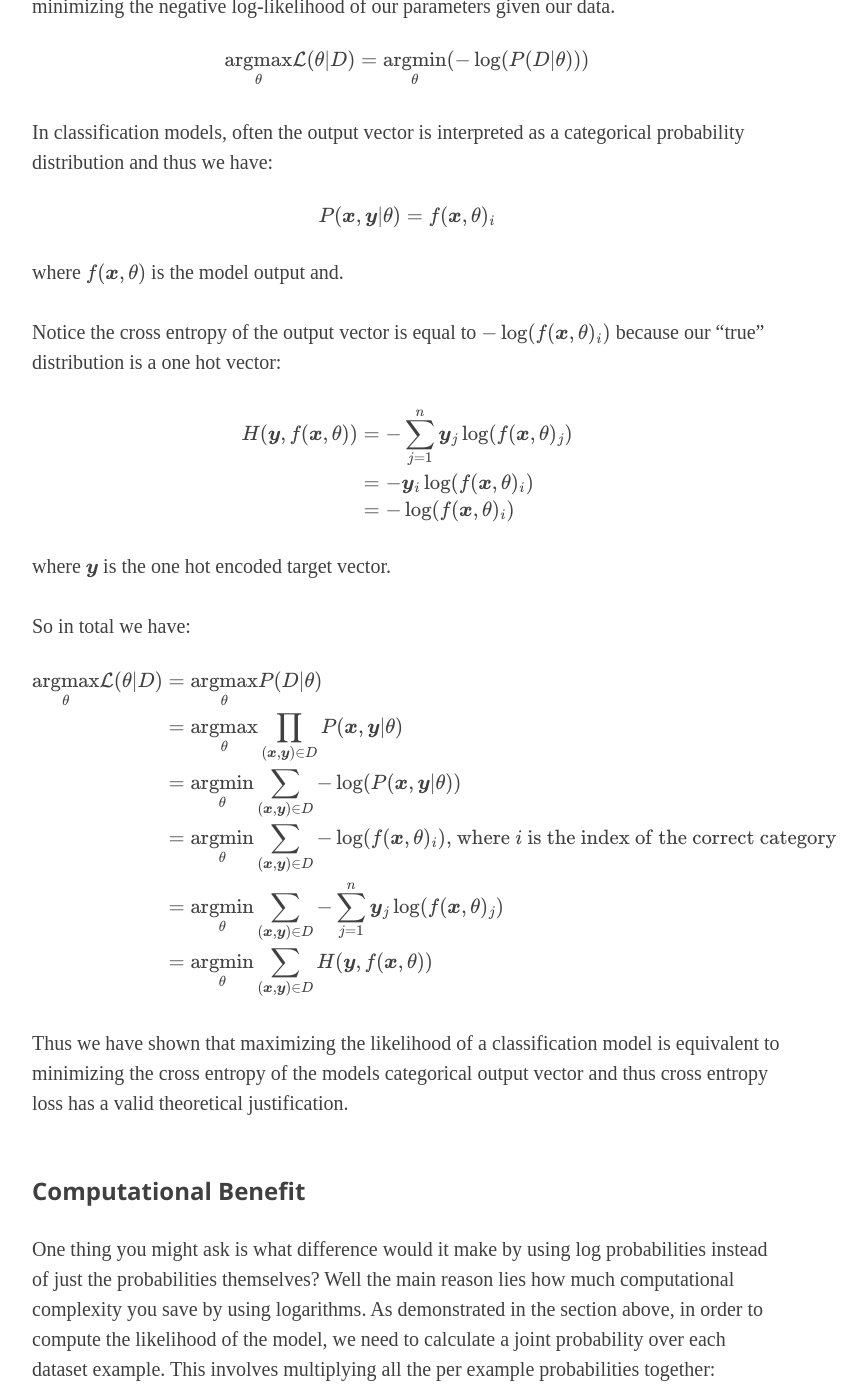
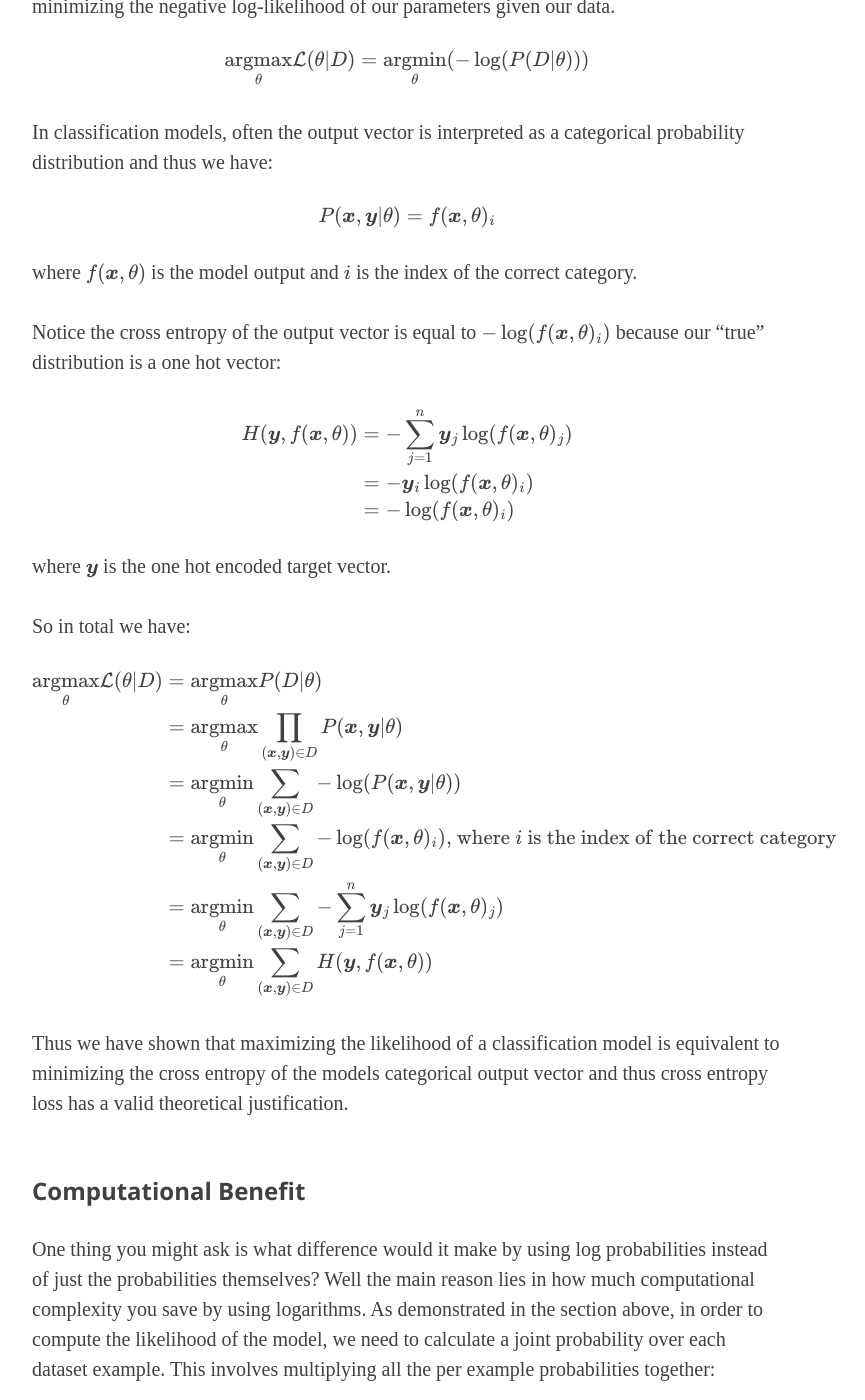
Before and after one commit to kobejean/kobejean.github.io, a Jekyll site: the page built from _posts/2019-07-22-cross-entropy-loss.md, in a window 1280 px wide and 1400 px high, scrolled down 1211 px. Shown: the whole window, without its empty margins (233-1098 px from the left). Built offline with Jekyll 4.4.1, drawn with Linux system fonts in a browser that asks for light colours; nearby versions of some CDN libraries; formulas are drawn with MathJax 3.

Commit message:
Update 2019-07-22-cross-entropy-loss.md

```diff
--- a/_posts/2019-07-22-cross-entropy-loss.md
+++ b/_posts/2019-07-22-cross-entropy-loss.md
@@ -63,7 +63,7 @@ $$
 P(\x,\y | \theta) = \model_i
 $$
 
-where $$\model$$ is the model output and.
+where $$\model$$ is the model output and $$i$$ is the index of the correct category.
 
 Notice the cross entropy of the output vector is equal to $$-\log(\model_i)$$ because our "true" distribution is a one hot vector:
 
@@ -94,13 +94,13 @@ Thus we have shown that maximizing the likelihood of a classification model is e
 
 ## Computational Benefit
 
-One thing you might ask is what difference would it make by using log probabilities instead of just the probabilities themselves? Well the main reason lies how much computational complexity you save by using logarithms.  As demonstrated in the section above, in order to compute the likelihood of the model, we need to calculate a joint probability over each dataset example. This involves multiplying all the per example probabilities together:
+One thing you might ask is what difference would it make by using log probabilities instead of just the probabilities themselves? Well the main reason lies in how much computational complexity you save by using logarithms.  As demonstrated in the section above, in order to compute the likelihood of the model, we need to calculate a joint probability over each dataset example. This involves multiplying all the per example probabilities together:
 
 $$
 \L(\theta | \D) = \prod_{(\x,\y) \in \D} P(\x,\y | \theta)
 $$
 
-Now if we were to do gradient decent on this joint probability directly, we would have to compute the derivative of this pi product. The problem with this however is that the number of terms of this derivative grows exponentially in the number of products, $$2^(n-1)$$ to be exact. This can get nasty very quickly.
+Now if we were to do gradient decent on this joint probability directly, we would have to compute the derivative of this pi product. The problem with this however is that the number of terms of this derivative grows exponentially in the number of products, $$2^{n-1}$$ to be exact. This can get nasty very quickly.
 
 However this issue can be avoided with log probabilities because by the product rule of logarithms, we can turn the pi product of probabilities inside the logarithm into a sum of logarithms:
 
```
